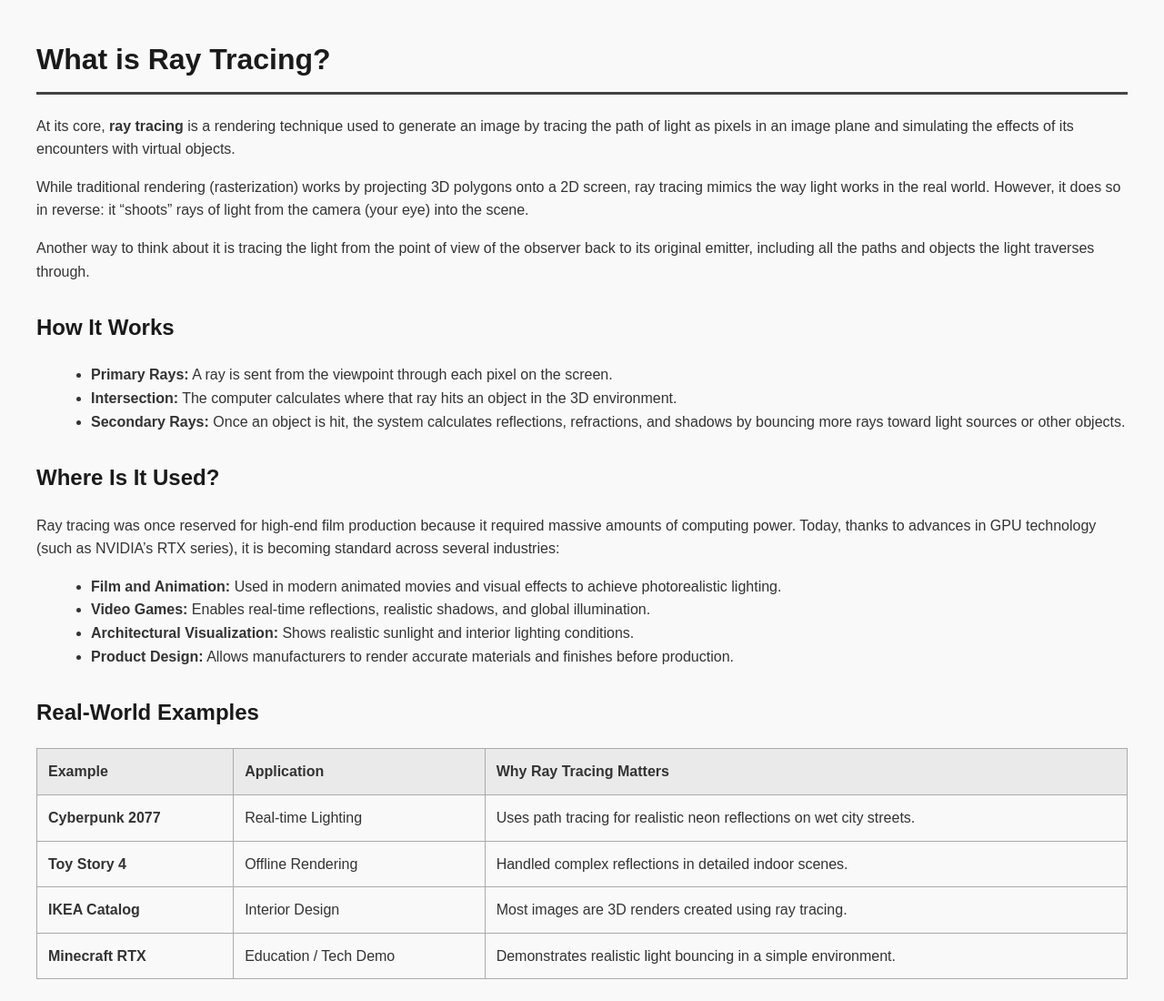
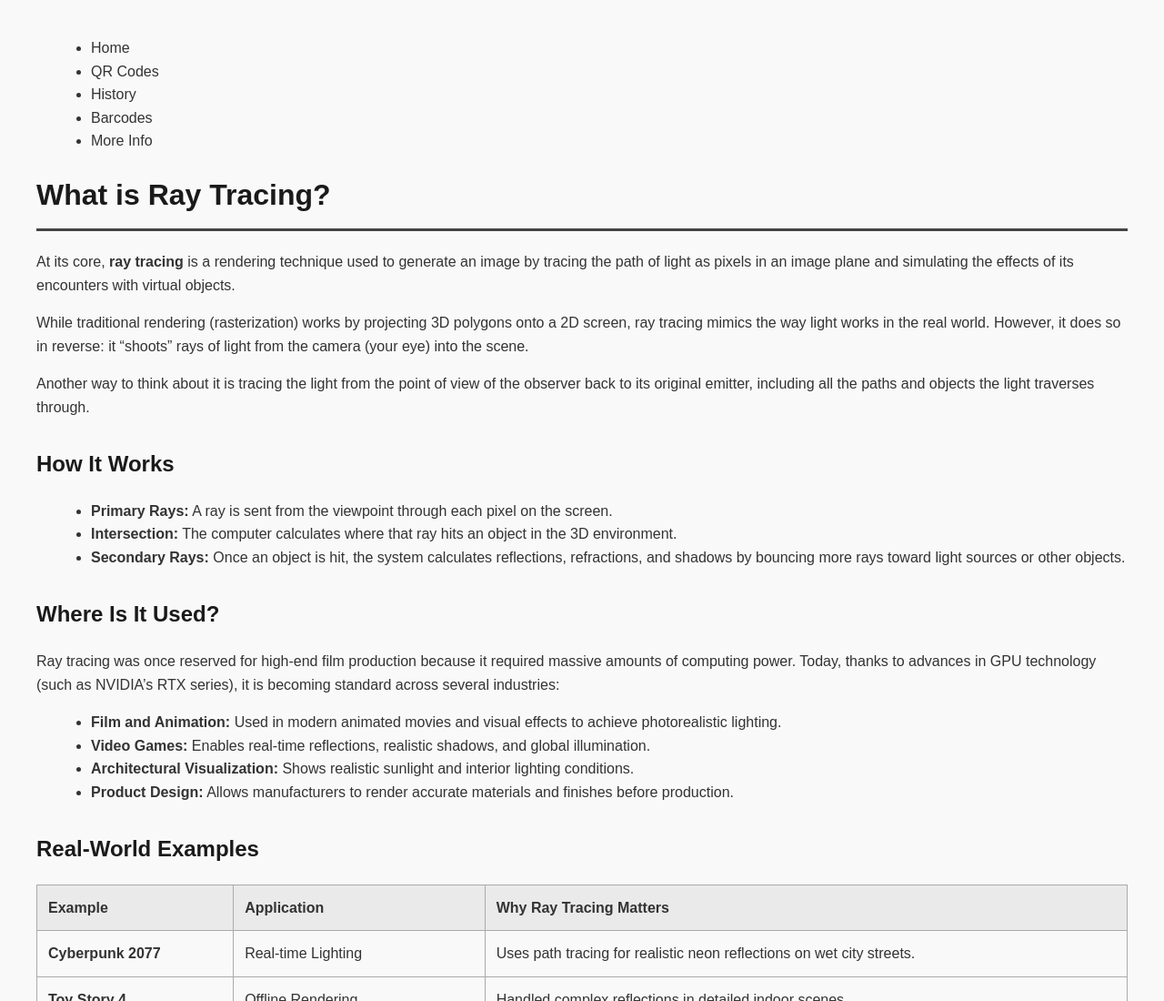
Before and after one commit to CeZa18/P04_ZaldivarCesar_ITAI1370.github.io, a plain HTML site: page Raytracing.html in a window 1280 px wide. Shown: the top 1100 px of the page at 91% size. Drawn offline with Linux system fonts and the light colour scheme.

Commit message:
Update navigation and styling for index.html and Raytracing.html, and add new files nav.html, script.js, and style.css.

```diff
--- a/Raytracing.html
+++ b/Raytracing.html
@@ -75,7 +75,7 @@
 </head>
 
 <body>
-
+<div id="nav-placeholder"></div>
     <h1>What is Ray Tracing?</h1>
 
     <section>
@@ -185,7 +185,7 @@
             </li>
         </ul>
     </footer>
-
+<script src="script.js"></script>
 </body>
 </html>
 ``
--- /dev/null
+++ b/nav.html
@@ -0,0 +1,9 @@
+<nav>
+    <ul>
+        <li>Home</a></li>
+        <li>QR Codes</a></li>
+        <li>History</a></li>
+        <li>Barcodes</a></li>
+        <li>More Info</a></li>
+    </ul>
+</nav>
--- /dev/null
+++ b/script.js
@@ -0,0 +1,6 @@
+fetch("nav.html")
+    .then(response => response.text())
+    .then(data => {
+        document.getElementById("nav-placeholder").innerHTML = data;
+    });
+``
--- /dev/null
+++ b/style.css
@@ -0,0 +1,27 @@
+nav {
+    background-color: #1a4d8f;
+    padding: 10px 0;
+    margin-bottom: 30px;
+}
+
+nav ul {
+    list-style: none;
+    display: flex;
+    justify-content: center;
+    padding: 0;
+    margin: 0;
+}
+
+nav li {
+    margin: 0 15px;
+}
+
+nav a {
+    color: white;
+    text-decoration: none;
+    font-weight: bold;
+}
+
+nav a:hover {
+    text-decoration: underline;
+}
```
Also changed, not shown: index.html (+2 -2 lines).
